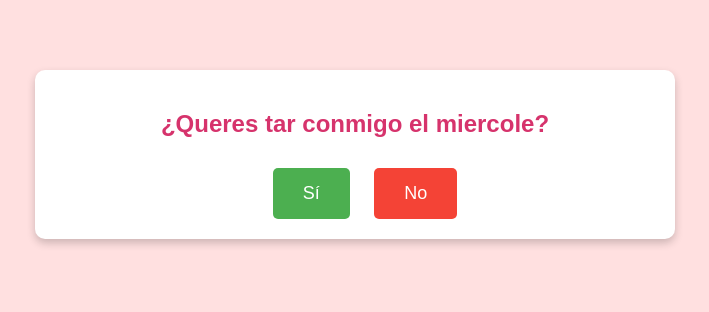
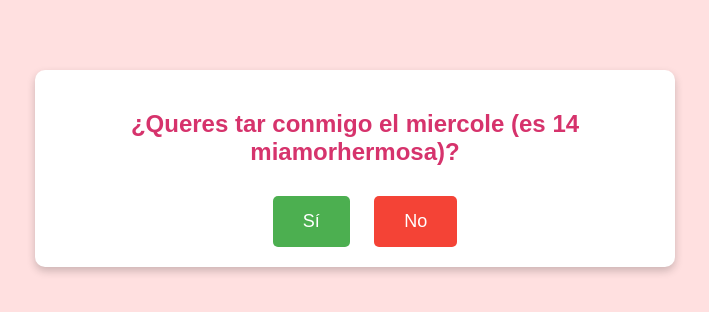
Before and after one commit to matumir/14, a plain HTML site: page index.html in a window 1280 px wide. Shown: the whole page, without its empty margins (285-994 px from the left). Drawn offline with Linux system fonts and the light colour scheme.

Commit message:
Update index.html

```diff
--- a/index.html
+++ b/index.html
@@ -79,7 +79,7 @@
 <body>
 
     <div id="container">
-        <h2>¿Queres tar conmigo el miercole?</h2>
+        <h2>¿Queres tar conmigo el miercole (es 14 miamorhermosa)?</h2>
         <button id="siButton">Sí</button>
         <button id="noButton">No</button>
         <div id="result"></div>
```
